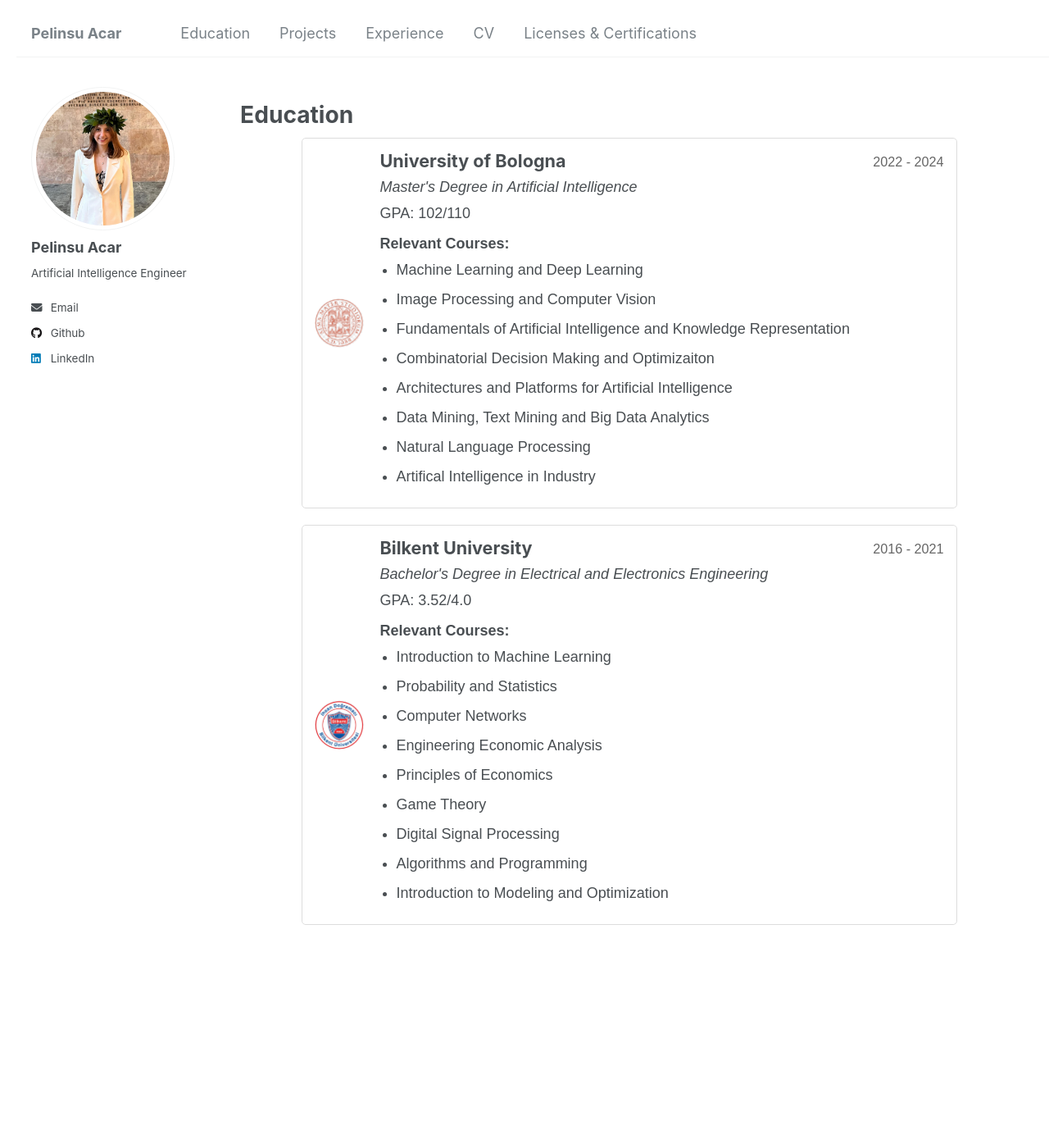
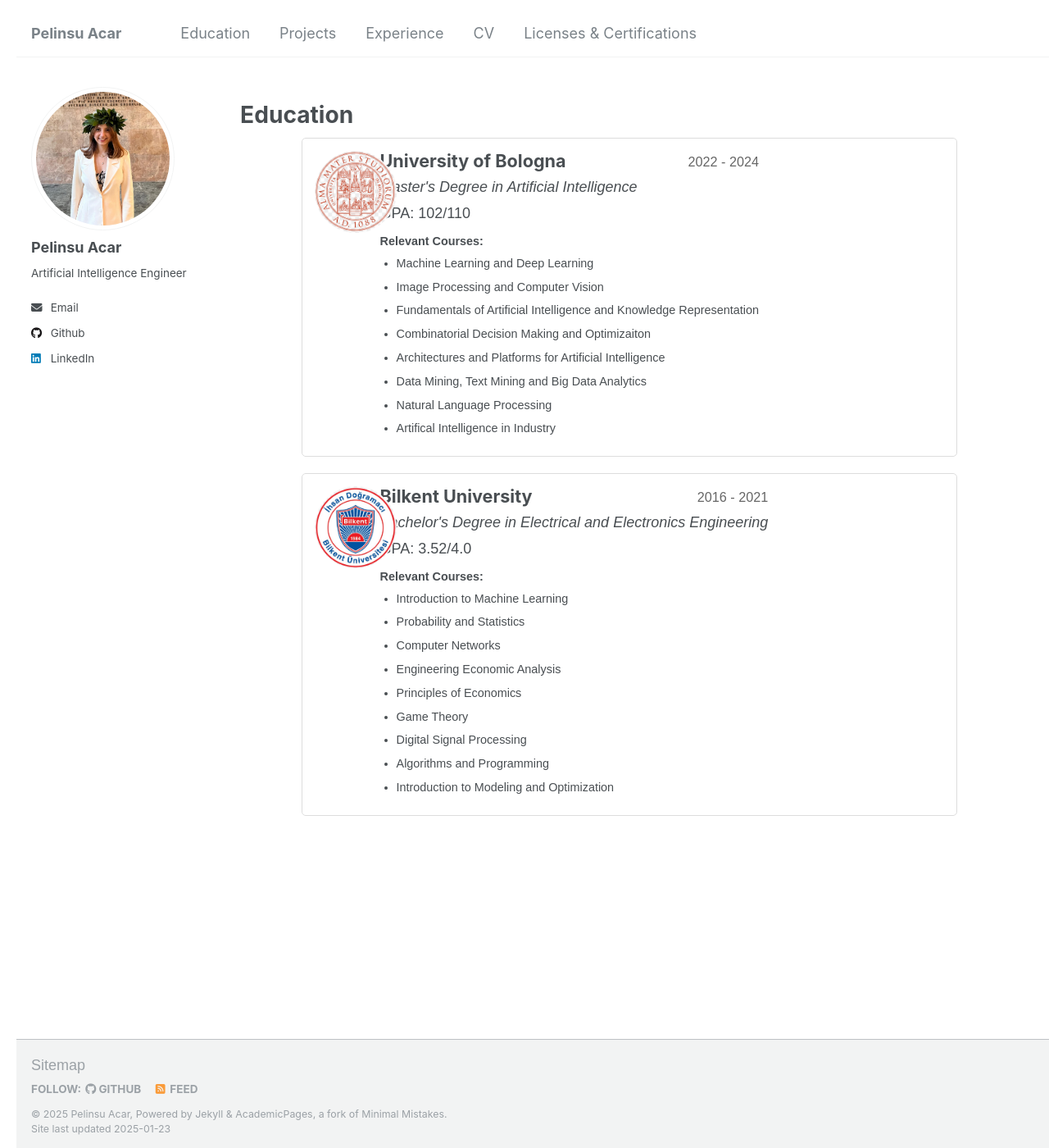
Before and after one commit to pelinsuacar/pelinsuacar.github.io, a Jekyll site: the page built from _pages/education.md, in a window 1280 px wide and 1400 px high. Shown: the whole window at 82% size. Built offline with Jekyll 4.4.1, drawn with Linux system fonts in a browser that asks for light colours.

Commit message:
Update education.html

```diff
--- a/_layouts/education.html
+++ b/_layouts/education.html
@@ -25,6 +25,7 @@ layout: default
     </div>
   </div>
 </div>
+
 <style>
   body {
     font-family: Arial, sans-serif;
@@ -36,20 +37,25 @@ layout: default
   }
   .education-item {
     display: flex;
-            align-items: center;
+    flex-direction: column;
+    align-items: flex-start;
     margin-bottom: 20px;
     padding: 15px;
     border: 1px solid #ddd;
     border-radius: 5px;
+    position: relative;
   }
   .education-item img {
-            width: 60px;
-            height: 60px;
-            margin-right: 20px;
+    width: 100px;
+    height: 100px;
+    position: absolute;
+    top: 15px;
+    left: 15px;
     border-radius: 50%;
   }
   .education-details {
     flex-grow: 1;
+    margin-left: 80px;
   }
   .education-header {
     display: flex;
@@ -73,6 +79,7 @@ layout: default
   }
   .relevant-courses {
     margin-top: 10px;
+    font-size: 0.8em; /* Decrease font size */
   }
   .relevant-courses span {
     font-weight: bold;
```
Lines whose indentation alone changed are shown as unchanged.
